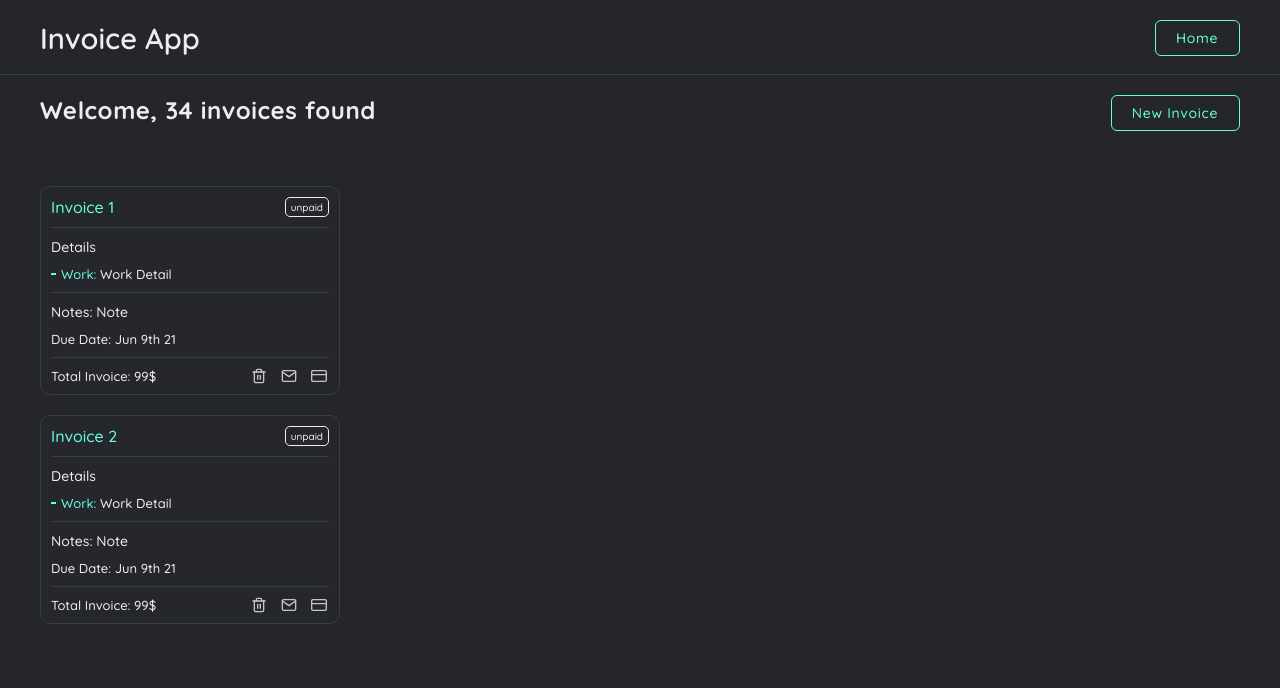
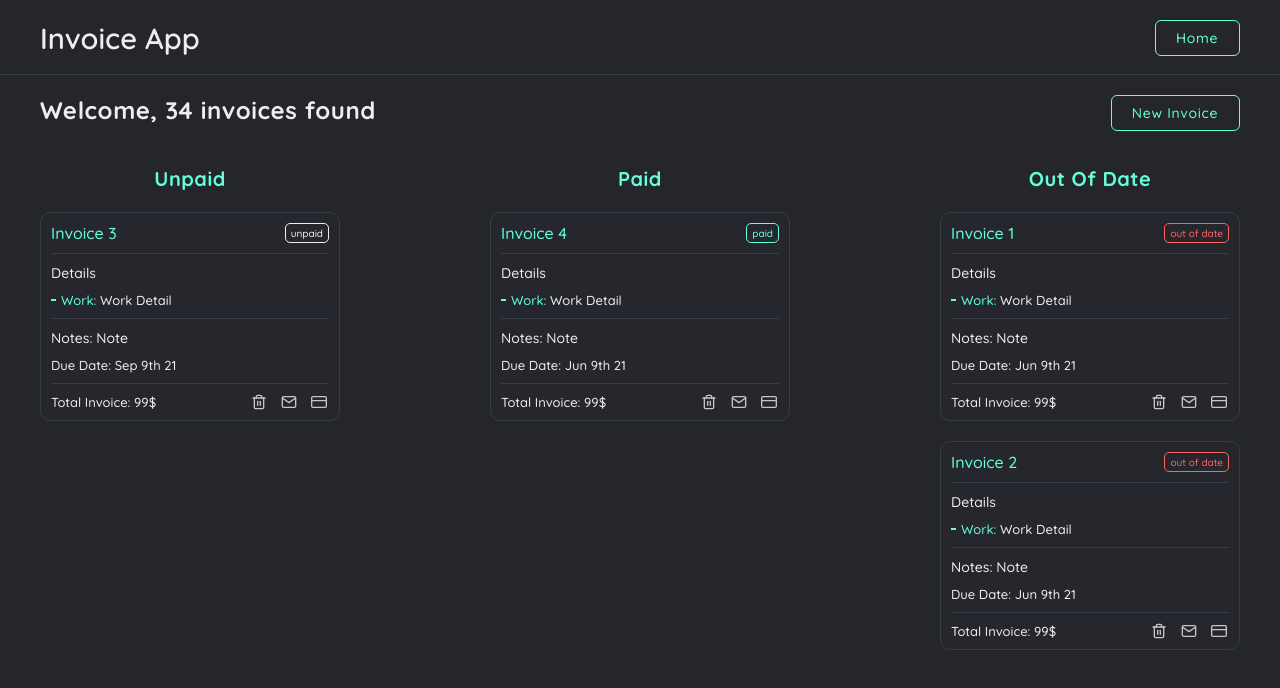
Before and after one commit to furkancgrtkn/cfhomework, a Next.js app: page /invoices in a window 1280 px wide. Shown: the top 688 px of the page. Built offline with nearby package versions, Linux system fonts and the light colour scheme.

Commit message:
feat: status calculate

```diff
--- a/components/Card.tsx
+++ b/components/Card.tsx
@@ -1,4 +1,4 @@
-import React, { useEffect } from "react";
+import React from "react";
 import {
   Wrapper,
   Title,
@@ -25,6 +25,7 @@ export default function Card({
 }) {
   const theme = useTheme();
   const dateString = moment(item.dueDate, "DD-MM-YYYY").format("MMM Do YY");
+
   return (
     <Wrapper>
       <Header>
--- a/components/Form.tsx
+++ b/components/Form.tsx
@@ -10,6 +10,7 @@ import FormDetailItem from "./FormDetailItem";
 import { InvProps } from "pages/invoices";
 import Button from "./Button";
 import DatePicker from "react-datepicker";
+import moment from "moment";
 
 export default function Form({
   invState,
@@ -30,10 +31,13 @@ export default function Form({
   const handleSubmit = (e: React.FormEvent<HTMLFormElement>) => {
     e.preventDefault();
     if (title && notes && allDetails.length > 0 && invTotal && startDate) {
+      const date1 = moment(new Date());
+      const date2 = moment(startDate);
+      const diff = date2.diff(date1);
       const data: InvProps = {
         id: Math.floor(Math.random() * 10000),
         title: title,
-        status: "unpaid",
+        status: diff < 0 ? "out" : "unpaid",
         details: allDetails,
         notes: notes,
         dueDate: startDate,
--- a/pages/invoices.tsx
+++ b/pages/invoices.tsx
@@ -1,10 +1,12 @@
-import React, { useEffect, useState } from "react";
+import React, { useState } from "react";
 import Layout from "components/Layout/Layout";
 import Card from "components/Card";
-import { Header } from "styles/InvoicePageStyled";
+import { Header, SubTitle, Cards } from "styles/InvoicePageStyled";
 import Button from "components/Button";
 import Form from "components/Form";
 import { LabelStyleProps } from "components/Label";
+import moment from "moment";
+
 export interface InvProps {
   id: number;
   title: string;
@@ -19,11 +21,20 @@ export interface InvProps {
 }
 
 export default function Invoices() {
+  const statusCalc = (e: Date) => {
+    const date1 = moment(new Date());
+    const date2 = moment(e);
+    const diff = date2.diff(date1);
+    if (diff < 0) {
+      return "out";
+    }
+    return "unpaid";
+  };
   const initData: InvProps[] = [
     {
       id: Math.floor(Math.random() * 10000),
       title: "Invoice 1",
-      status: "unpaid",
+      status: statusCalc(new Date("2021-06-10T01:28:52+03:00")),
       details: [
         {
           key: "Work",
@@ -37,7 +48,7 @@ export default function Invoices() {
     {
       id: Math.floor(Math.random() * 10000),
       title: "Invoice 2",
-      status: "unpaid",
+      status: statusCalc(new Date("2021-06-10T01:28:52+03:00")),
       details: [
         {
           key: "Work",
@@ -48,6 +59,34 @@ export default function Invoices() {
       dueDate: new Date("2021-06-10T01:28:52+03:00"),
       totalInvoice: 99,
     },
+    {
+      id: Math.floor(Math.random() * 10000),
+      title: "Invoice 4",
+      status: "paid",
+      details: [
+        {
+          key: "Work",
+          detail: "Work Detail",
+        },
+      ],
+      notes: "Note",
+      dueDate: new Date("2021-06-10T01:28:52+03:00"),
+      totalInvoice: 99,
+    },
+    {
+      id: Math.floor(Math.random() * 10000),
+      title: "Invoice 3",
+      details: [
+        {
+          key: "Work",
+          detail: "Work Detail",
+        },
+      ],
+      notes: "Note",
+      dueDate: new Date("2021-09-10T01:28:52+03:00"),
+      status: statusCalc(new Date("2021-09-10T01:28:52+03:00")),
+      totalInvoice: 99,
+    },
   ];
   const [invState, setInvState] = useState<InvProps[]>(initData);
   const [open, setOpen] = useState(false);
@@ -56,11 +95,18 @@ export default function Invoices() {
     if (invState) {
       let tempData = invState;
       const idxData = tempData.filter((x) => x.id === e);
-      const index = tempData.indexOf(idxData[0]);
       const oldData = tempData.filter((x) => x.id !== e);
       setInvState([{ ...idxData[0], status: "paid" }, ...oldData]);
     }
   };
+
+  const onEffectFunc = (e: number, status: InvProps["status"]) => {
+    const editData = invState.filter((k) => k.id === e);
+    const oldData = invState.filter((k) => k.id !== e);
+    setInvState([{ ...editData[0], status: status }, ...oldData]);
+    console.log(invState);
+  };
+
   return (
     <Layout goHome>
       <div className="container">
@@ -70,16 +116,55 @@ export default function Invoices() {
             New Invoice
           </Button>
         </div>
-        <div className="mt-2">
-          {invState.map((item) => (
+        <Cards>
+          <div className="card-con">
+            <SubTitle>Unpaid</SubTitle>
+            {invState
+              .filter((f) => f.status === "unpaid")
+              .map((item) => (
                 <Card
                   onPay={(e) => handleOnPay(e)}
-              onDelete={(e) => setInvState(invState.filter((s) => s.id !== e))}
+                  onDelete={(e) =>
+                    setInvState(invState.filter((s) => s.id !== e))
+                  }
                   item={item}
                   key={item.id}
                 ></Card>
               ))}
           </div>
+
+          <div className="card-con">
+            <SubTitle>Paid</SubTitle>
+            {invState
+              .filter((f) => f.status === "paid")
+              .map((item) => (
+                <Card
+                  onPay={(e) => handleOnPay(e)}
+                  onDelete={(e) =>
+                    setInvState(invState.filter((s) => s.id !== e))
+                  }
+                  item={item}
+                  key={item.id}
+                ></Card>
+              ))}
+          </div>
+
+          <div className="card-con">
+            <SubTitle>Out Of Date</SubTitle>
+            {invState
+              .filter((f) => f.status === "out")
+              .map((item) => (
+                <Card
+                  onPay={(e) => handleOnPay(e)}
+                  onDelete={(e) =>
+                    setInvState(invState.filter((s) => s.id !== e))
+                  }
+                  item={item}
+                  key={item.id}
+                ></Card>
+              ))}
+          </div>
+        </Cards>
       </div>
       {open && (
         <Form setInvState={setInvState} invState={invState} setOpen={setOpen} />
--- a/styles/InvoicePageStyled.tsx
+++ b/styles/InvoicePageStyled.tsx
@@ -11,3 +11,24 @@ export const Header = styled.h2(
     line-height: 1.3;
   `
 );
+
+export const SubTitle = styled.h5(
+  ({ theme: { colors } }: { theme: Theme }) => css`
+    font-size: 20px;
+    color: ${colors.primary};
+    text-align: center;
+    margin-bottom: 20px;
+    letter-spacing: 0.025em;
+    line-height: 1.3;
+  `
+);
+
+export const Cards = styled.div(
+  () => css`
+    display: flex;
+    justify-content: space-between;
+    .card-con {
+      width: 300px;
+    }
+  `
+);
```
Lines whose indentation alone changed are shown as unchanged.
